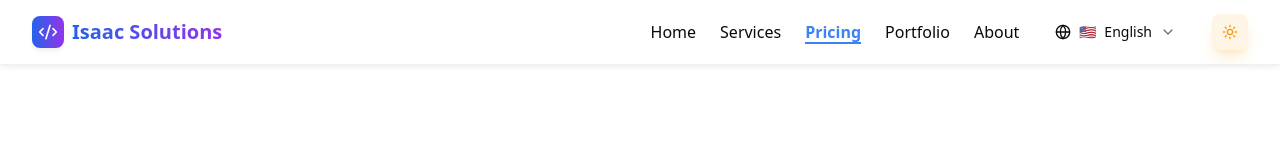
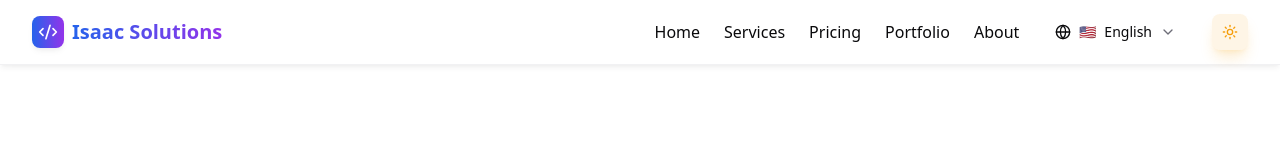
Before and after one commit to SkovanskiyS/isaac-solutions-web, a Next.js app: page /en/pricing in a window 1280 px wide. Shown: the top 160 px of the page. Built offline with nearby package versions, Linux system fonts and the light colour scheme.

Commit message:
Remove persistent active state from Pricing button, keep hover/click effects

```diff
--- a/src/components/Navigation.tsx
+++ b/src/components/Navigation.tsx
@@ -113,7 +113,7 @@ export default function Navigation({ currentPage = "home" }: NavigationProps) {
                 </Link>
                 <Link
                   href={`/${locale}/pricing`}
-                  className="text-blue-500 font-semibold active:text-blue-600 active:scale-95 transition-all duration-150 hover:text-blue-400 relative after:absolute after:bottom-0 after:left-0 after:h-0.5 after:w-full after:bg-blue-500"
+                  className="text-foreground hover:text-blue-500 active:text-blue-600 active:scale-95 transition-all duration-150 font-medium relative after:absolute after:bottom-0 after:left-0 after:h-0.5 after:w-0 hover:after:w-full after:bg-blue-500 after:transition-all after:duration-300"
                 >
                   {t("pricing")}
                 </Link>
@@ -211,7 +211,7 @@ export default function Navigation({ currentPage = "home" }: NavigationProps) {
                   </Link>
                   <Link
                     href={`/${locale}/pricing`}
-                    className="block text-blue-500 font-semibold hover:text-blue-400 transition-colors duration-150 py-2"
+                    className="block text-foreground hover:text-blue-400 active:text-blue-500 transition-colors duration-150 font-medium py-2"
                     onClick={closeMobileMenu}
                   >
                     {t("pricing")}
```
